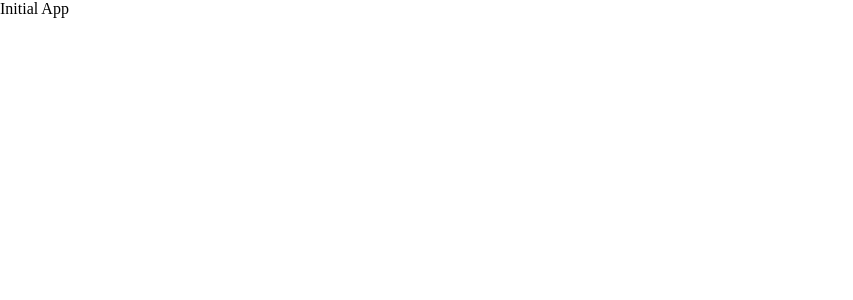
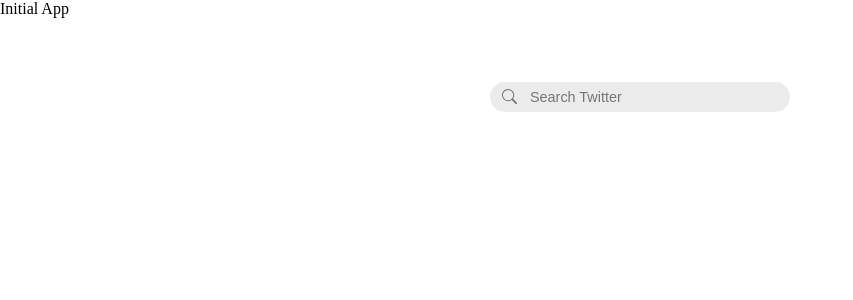
Before and after one commit to surajhimanshu/Chirp, a React (Create React App) app: page / in a window 1280 px wide. Shown: the top 300 px of the page, without its empty margins (0-853 px from the left). Built offline with nearby package versions, Linux system fonts and the light colour scheme; the HTML template or start-up script is replaced by a standard one.

Commit message:
SearchBar Navigate &  Route app

```diff
--- a/package.json
+++ b/package.json
@@ -3,12 +3,14 @@
   "version": "0.1.0",
   "private": true,
   "dependencies": {
+    "@reduxjs/toolkit": "^1.8.0",
     "@testing-library/jest-dom": "^5.16.2",
     "@testing-library/react": "^12.1.3",
     "@testing-library/user-event": "^13.5.0",
     "axios": "^0.26.0",
     "react": "^17.0.2",
     "react-dom": "^17.0.2",
+    "react-icons": "^4.3.1",
     "react-redux": "^7.2.6",
     "react-router-dom": "^6.2.1",
     "react-scripts": "5.0.0",
--- a/src/App.js
+++ b/src/App.js
@@ -1,7 +1,18 @@
+import {Routes,Route} from "react-router-dom";
+import SearchBar from "./Components/Search/SearchBar";
+import Profile from "./Components/Profile/Profile"
+
+
+
 const App = () => {
   return (
     <>
       <div>Initial App</div>
+       {/* <Home /> */}
+       <Routes>
+        <Route path="/"  element ={<SearchBar />} />
+        <Route path=":userName"  element ={<Profile />} />
+      </Routes>
     </>
   );
 };
--- a/src/Components/Search/SearchBar.jsx
+++ b/src/Components/Search/SearchBar.jsx
@@ -33,10 +33,10 @@ const SearchBar = () => {
       .catch((e) => console.error(e));
   };
 
-  const debounceVerion = useCallback(debounce(handleChange));
+  const debounceVerion = useCallback(debounce(handleChange),[]);
 
   const handleClick = (el) => {
-    navigate(`/${el.id}`);
+    navigate(`/${el.userName}`);
   };
 
   return (
```
Also changed, not shown: src/index.js (+8 -0 lines), 1 other file (tests, documents, lock files or other folders).
